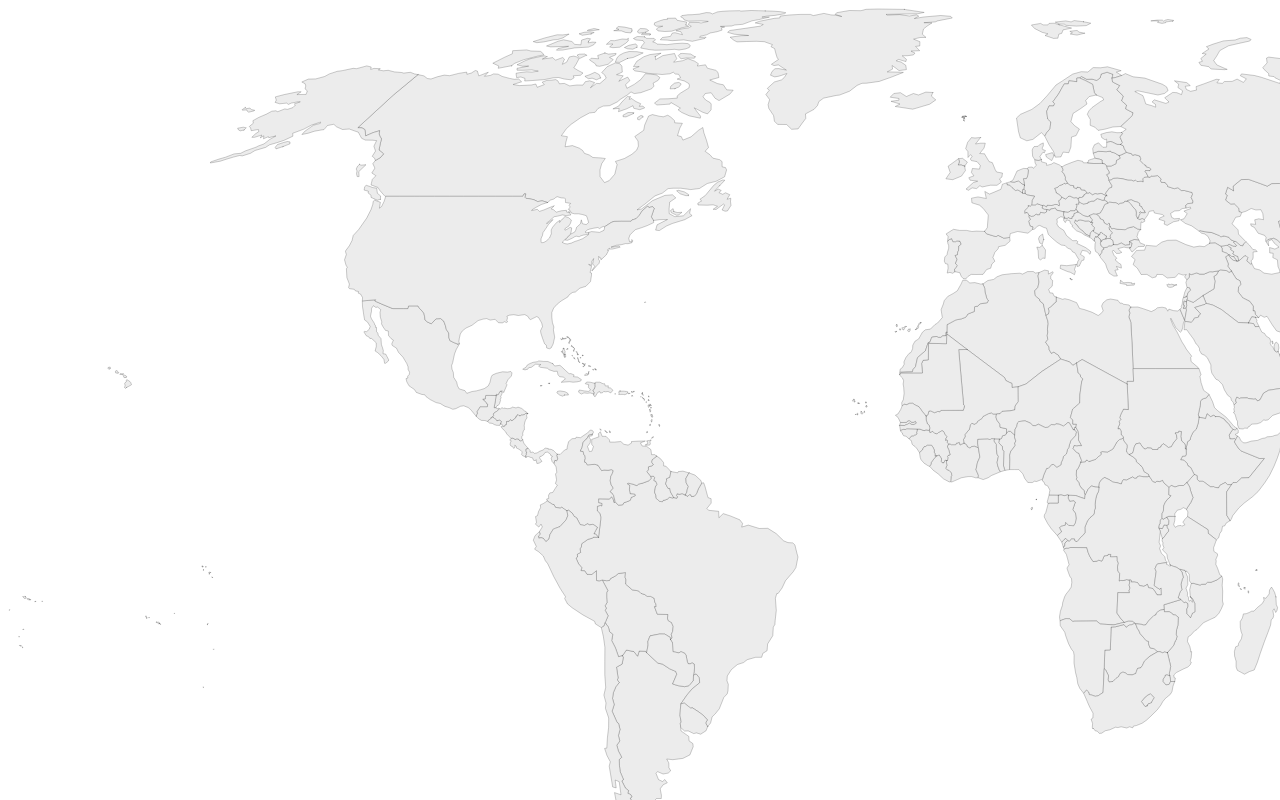
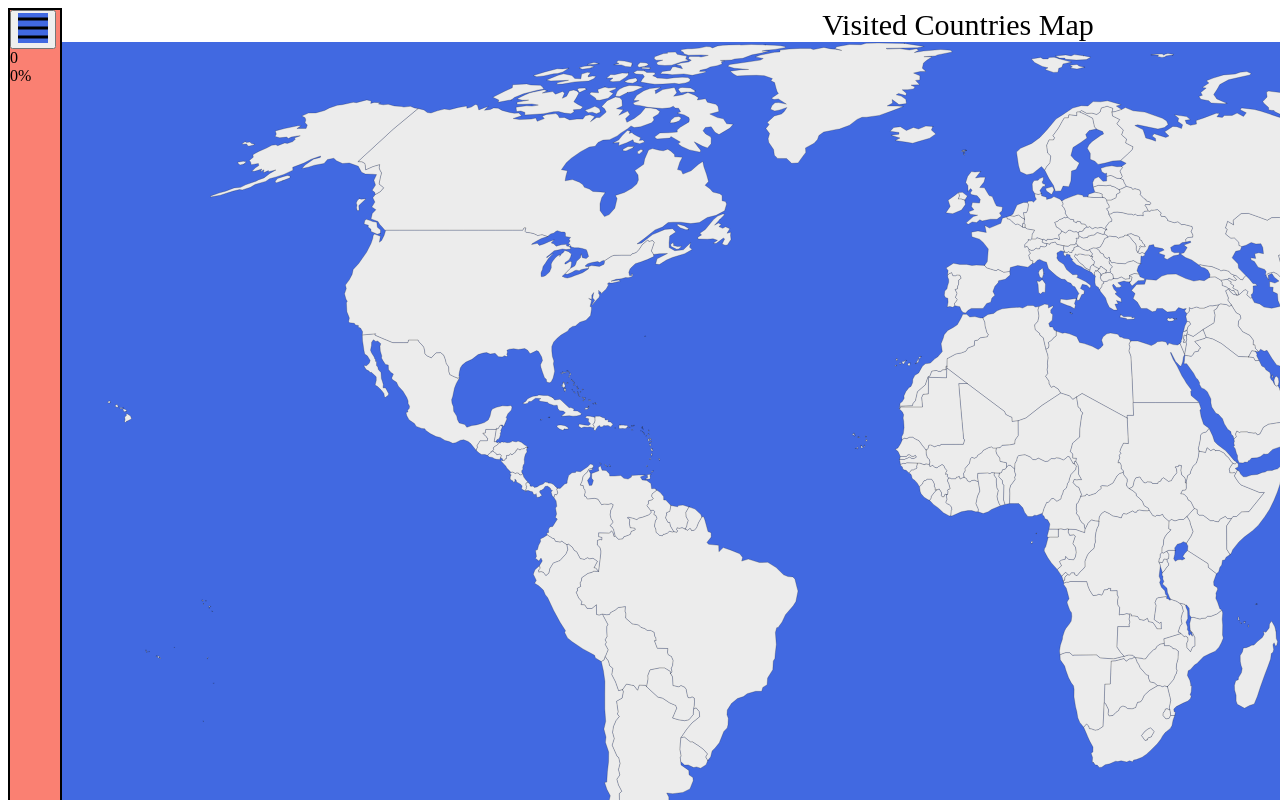
Before and after one commit to KirillPanasiuk9/Visited-Countries-Map, a React (Create React App) app: page / in a window 1280 px wide. Shown: the top 800 px of the page. Built offline with nearby package versions, Linux system fonts and the light colour scheme; the HTML template or start-up script is replaced by a standard one.

Commit message:
add slideBar

```diff
--- a/package.json
+++ b/package.json
@@ -2,10 +2,12 @@
   "name": "visited-countries-map",
   "version": "0.1.0",
   "private": true,
+  "homepage": "https://kirillpanasiuk9.github.io/Visited-Countries-Map/",
   "dependencies": {
     "@testing-library/jest-dom": "^5.16.5",
     "@testing-library/react": "^13.4.0",
     "@testing-library/user-event": "^13.5.0",
+    "gh-pages": "^4.0.0",
     "react": "^18.2.0",
     "react-dom": "^18.2.0",
     "react-scripts": "5.0.1",
@@ -15,7 +17,9 @@
     "start": "react-scripts start",
     "build": "react-scripts build",
     "test": "react-scripts test",
-    "eject": "react-scripts eject"
+    "eject": "react-scripts eject",
+    "deploy": "gh-pages -d build",
+    "predeploy": "npm run build"
   },
   "eslintConfig": {
     "extends": [
--- a/src/App.css
+++ b/src/App.css
@@ -2,3 +2,12 @@
     position: absolute;
     z-index: 1000;
 }
+
+svg {
+    background-color: royalblue;
+    margin-bottom: 0;
+}
+
+svg path {
+    transition: 0.5s;
+}
--- /dev/null
+++ b/src/Components/CountriesList/ListVisitedCountries.jsx
@@ -0,0 +1,16 @@
+import React from 'react';
+import "./listVisitedCountries.css"
+import CountryForSlideBar from "../CountryForSlideBar/CountryForSlideBar";
+
+const ListVisitedCountries = ({visitedCountries}) => {
+    return (
+        <div>
+            {"Visited Countries:"}
+            {visitedCountries.map(item =>
+                <CountryForSlideBar country={item}/>
+            )}
+        </div>
+    );
+};
+
+export default ListVisitedCountries;
--- /dev/null
+++ b/src/Components/CountryForSlideBar/CountryForSlideBar.jsx
@@ -0,0 +1,11 @@
+import React from 'react';
+
+const CountryForSlideBar = ({country}) => {
+    return (
+        <div>
+            {country}
+        </div>
+    );
+};
+
+export default CountryForSlideBar;
--- /dev/null
+++ b/src/Components/NavBar/NavBar.jsx
@@ -0,0 +1,70 @@
+import React, {useState} from 'react';
+import "./navBar.css"
+import ListVisitedCountries from "../CountriesList/ListVisitedCountries";
+
+const NavBar = ({visitedCountries}) => {
+
+    const [visible, setVisible] = useState(false)
+
+    const slideNavBarAction = () => {
+        setVisible(!visible)
+    }
+
+    return (
+        <div className="navBar">
+            {visible === true
+            ?
+                <div className="slideBarOn">
+                    <button
+                        className="slideBar_button"
+                        onClick={slideNavBarAction}
+                    >
+                        <svg
+                            fill="#000000"
+                            xmlns="http://www.w3.org/2000/svg"
+                            viewBox="0 0 50 50"
+                            width="30px"
+                            height="30px">
+                            <path d="M 0 7.5 L 0 12.5 L 50 12.5 L 50 7.5 Z M 0 22.5 L 0 27.5 L 50 27.5 L 50 22.5 Z M 0 37.5 L 0 42.5 L 50 42.5 L 50 37.5 Z"/>
+                        </svg>
+                    </button>
+                    <div className="countVisitedCountriesOn">
+                        {`You've visited ${visitedCountries.length} countries out of 193`}
+                    </div>
+                    <div className="percentVisitedCountriesOn">
+                        {`You've visited ${visitedCountries.length/193*100}% of the World`}
+                    </div>
+                    <ListVisitedCountries visitedCountries={visitedCountries}/>
+                </div>
+            :
+                <div className="slideBarOff">
+                    <button
+                        className="slideBar_button"
+                        onClick={slideNavBarAction}
+                    >
+                        <svg
+                            fill="#000000"
+                            xmlns="http://www.w3.org/2000/svg"
+                            viewBox="0 0 50 50"
+                            width="30px"
+                            height="30px">
+                            <path d="M 0 7.5 L 0 12.5 L 50 12.5 L 50 7.5 Z M 0 22.5 L 0 27.5 L 50 27.5 L 50 22.5 Z M 0 37.5 L 0 42.5 L 50 42.5 L 50 37.5 Z"/>
+                        </svg>
+                    </button>
+                    <div className="countVisitedCountriesOff">
+                        {`${visitedCountries.length}`}
+                    </div>
+                    <div className="percentVisitedCountriesOff">
+                        {`${visitedCountries.length/193*100}%`}
+                    </div>
+                </div>
+            }
+
+            <div className="title">
+                {"Visited Countries Map"}
+            </div>
+        </div>
+    );
+};
+
+export default NavBar;
--- /dev/null
+++ b/src/Components/NavBar/navBar.css
@@ -0,0 +1,46 @@
+.navBar {
+    width: 1900px;
+}
+
+.title {
+    font-size: 30px;
+    margin: 0 auto;
+    text-align: center;
+}
+
+.slideBarOn {
+    width: 200px;
+    border: 2px black solid;
+    height: 1000px;
+    position: absolute;
+    background-color: salmon;
+    transition: 1s;
+    font-size: 16px;
+    display: block;
+}
+
+.slideBarOff {
+    border: 2px black solid;
+    height: 1000px;
+    position: absolute;
+    background-color: salmon;
+    transition: 1s;
+    font-size: 16px;
+    width: 50px;
+    display: block;
+}
+
+.countVisitedCountriesOn {
+    margin-top: 20px;
+}
+
+.percentVisitedCountriesOn {
+    margin-top: 20px;
+    margin-bottom: 20px;
+}
+
+.listVisitedCountries {
+    display: flex;
+    flex-direction: column;
+    justify-content: space-between;
+}
```
Also changed, not shown: menu icon.svg (added), src/App.js, src/Components/CountriesList/listVisitedCountries.css (added), src/Components/CountryForSlideBar/countryForSlideBar.css (added), 1 other file (tests, documents, lock files or other folders).
